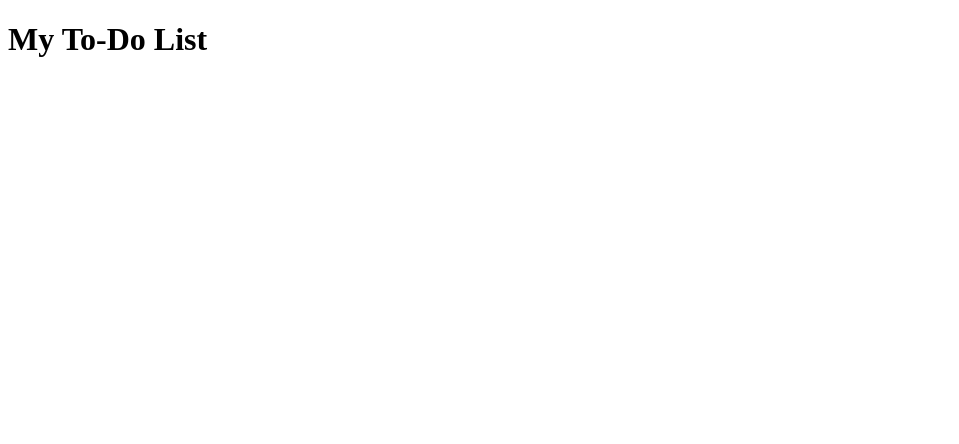
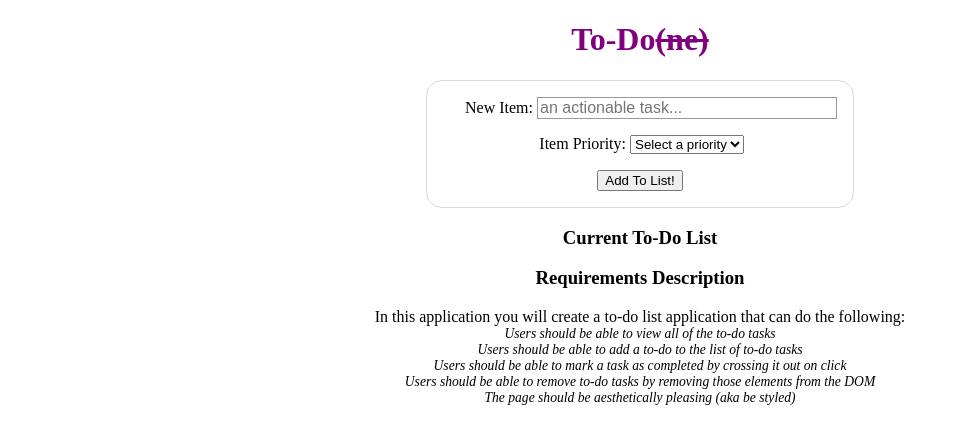
Before and after one commit to sirmurr/TO-DO-APP, a website: page index.html in a window 1280 px wide. Shown: the whole page, without its empty margins (0-959 px from the left). Drawn offline with Linux system fonts and the light colour scheme.

Commit message:
lots o edits, cannot get array to display

```diff
--- a/index.html
+++ b/index.html
@@ -3,13 +3,68 @@
 <head>
   <meta charset="UTF-8">
   <meta name="viewport" content="width=device-width, initial-scale=1.0">
-  <title>To Do List</title>
+  <title>To-Do Web App</title>
   <link rel="stylesheet" href="./style.css">
 </head>
 <body>
-  <h1>My To-Do List</h1>
+  <header>
+    <h1>To-Do<s>(ne)</s></h1>
+  </header>
 
+  <main>
+    <!--Text Input Form and Submit Button-->
+    <div>
+      <form action="" method="get">
+        <ul>
+          <li>
+            <label for="item">New Item:</label>
+            <input type="text" id="item" name="item_text" placeholder="an actionable task..."/>
+          </li>
 
+          <li>
+            <label for="priority">Item Priority:</label>
+            <select id="priority" name="item_priority">
+              <option value="" disabled selected>Select a priority</option>
+              <option value="critical">Critical</option>
+              <option value="high">High</option>
+              <option value="medium">Medium</option>
+              <option value="low">Low</option>
+            </select>
+          </li>
+
+          <li>
+            <button onclick="addToList()" type="submit">Add To List!
+            </button>
+          </li>
+        </ul>
+      </form>
+    </div>
+
+    <!--List of To-Do Items-->
+    <div>
+      <h3>Current To-Do List</h3>
+    </div>
+
+    <div>
+      <ul id="to-do-list">
+
+      </ul>
+    </div>
+  </main>
+
+  <footer>
+  <h3>Requirements Description</h3>
+  <ul>
+    <li>In this application you will create a to-do list application that can do the following:</li>
+    <ul style = "font-style:italic;font-size:85%">
+      <li>Users should be able to view all of the to-do tasks</li>
+      <li>Users should be able to add a to-do to the list of to-do tasks</li>
+      <li>Users should be able to mark a task as completed by crossing it out on click</li>
+      <li>Users should be able to remove to-do tasks by removing those elements from the DOM</li>
+      <li>The page should be aesthetically pleasing (aka be styled)</li>
+    </ul>
+  </ul>
+  </footer>
 
   <script src="./index.js"></script>
 </body>
--- a/index.js
+++ b/index.js
@@ -0,0 +1,52 @@
+console.log('My code is running so so so well');
+
+// stores content of to-do list
+let myList = ["item1", "item2", "item3"];
+
+function addToList(){
+  //get values of both inputs in form
+  const newItemText = document.getElementById("item_text").value;
+  const newItemPriority = document.getElementById("item_priority").value;
+
+  //new object of values
+  const newItem = {
+    text: newItemText,
+    priority: newItemPriority
+  }
+
+  myList.push(newItem);
+
+
+  //clear form inputs
+  document.getElementById('item_text').value = '';
+  document.getElementById('item_priority').selectedIndex = 0;
+
+  displayToDoList();
+  console.log(myList);
+}
+
+function displayToDoList(){
+  //create new ul
+  let ul = document.getElementById('to-do-list');
+  //for length of list, fill ul with li's (eventually update to forEach, currently not using priority portion of object)
+  for (let i = 0; i < myList.length; i++){
+    let li = document.createElement('li');
+    li.innerHTML = myList[i].item_text;
+
+    ul.appendChild(li);
+  }
+
+
+
+}
+
+
+addToList.call();
+//myList.forEach()
+
+
+//previous contents of addToList
+  //let ul = document.getElementById("toDoList");
+  //let li = document.createElement("li");
+  //li.appendChild(document.createTextNode("New Test Item"))
+  //ul.appendChild(li);
--- a/package.json
+++ b/package.json
@@ -4,13 +4,13 @@
   "description": "To Do App Workshop for SDI 25",
   "main": "index.js",
   "scripts": {
-    "test": "echo \"Error: no test specified\" && exit 1"
+    "test": "echo \"Error: no test specified\" && exit 1",
+    "start": "live-server ."
   },
   "keywords": [],
   "author": "",
   "license": "ISC",
   "dependencies": {
     "live-server": "^1.2.2"
-  },
-  "start": "live-server ."
+  }
 }
--- a/style.css
+++ b/style.css
@@ -0,0 +1,58 @@
+h1 {
+  color: purple;
+}
+
+body {
+  /* Center the form on the page */
+  text-align: center;
+}
+
+form {
+  display: inline-block;
+  /* Form outline */
+  padding: 1em;
+  border: 1px solid #dadada;
+  border-radius: 1em;
+}
+
+ul {
+  list-style: none;
+  padding: 0;
+  margin: 0;
+}
+
+form li + li {
+  margin-top: 1em;
+}
+
+label {
+  /* Uniform size & alignment */
+  display: inline-block;
+  min-width: 90px;
+  text-align: right;
+}
+
+input,
+textarea {
+  /* To make sure that all text fields have the same font settings
+     By default, textareas have a monospace font */
+  font: 1em sans-serif;
+  /* Uniform text field size */
+  width: 300px;
+  box-sizing: border-box;
+  /* Match form field borders */
+  border: 1px solid #999;
+}
+
+input:focus,
+textarea:focus {
+  /* Additional highlight for focused elements */
+  border-color: #000;
+}
+
+textarea {
+  /* Align multiline text fields with their labels */
+  vertical-align: top;
+  /* Provide space to type some text */
+  height: 5em;
+}
```
